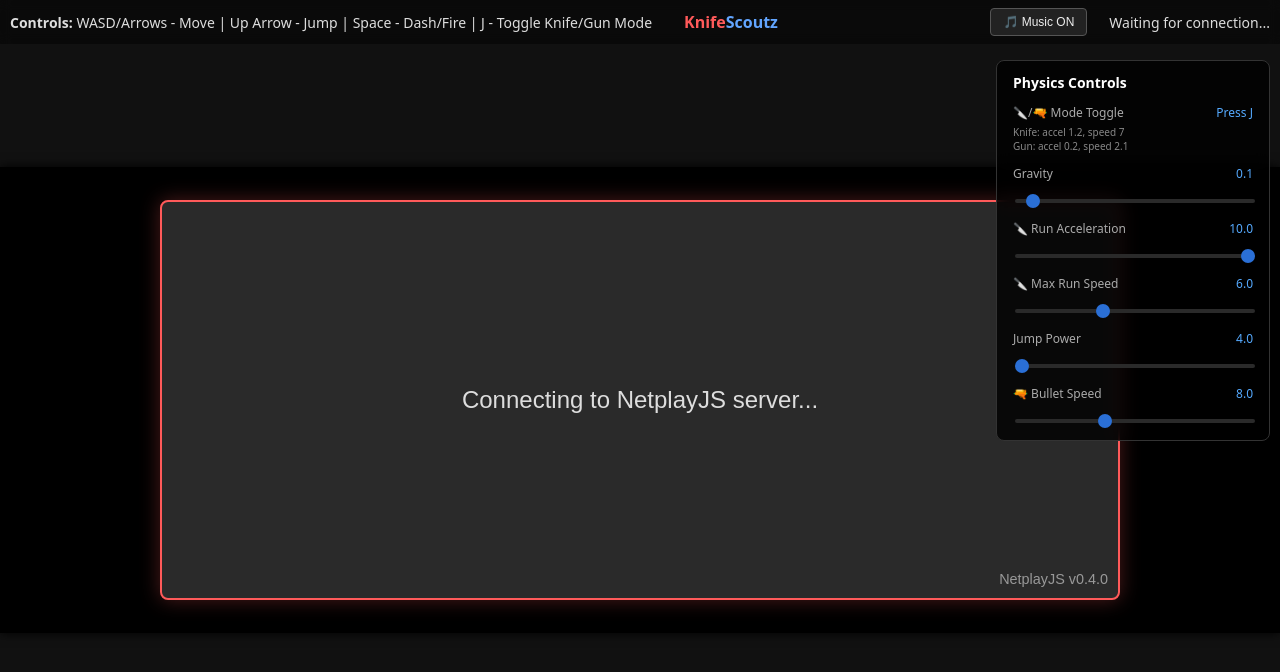
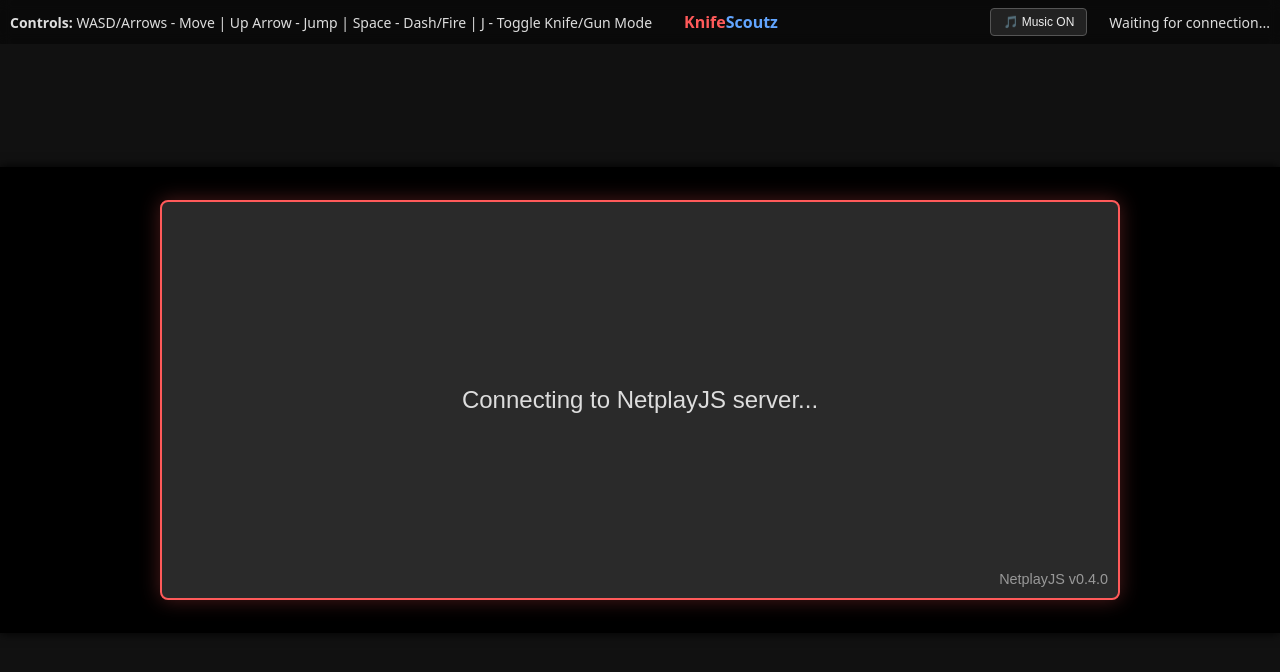
Before and after one commit to maxawzsinger/knifescoutz, a plain HTML site: page index.html in a window 1280 px wide. Drawn offline with Linux system fonts and the light colour scheme.

Commit message:
turn off dev sliders

```diff
--- a/index.html
+++ b/index.html
@@ -217,7 +217,7 @@
 
     <script>
       (function () {
-        const DEV_SLIDERS = true;
+        const DEV_SLIDERS = false;
 
         const { Game, RollbackWrapper, NetplayPlayer, DefaultInput, Vec2 } =
           netplayjs;
```
